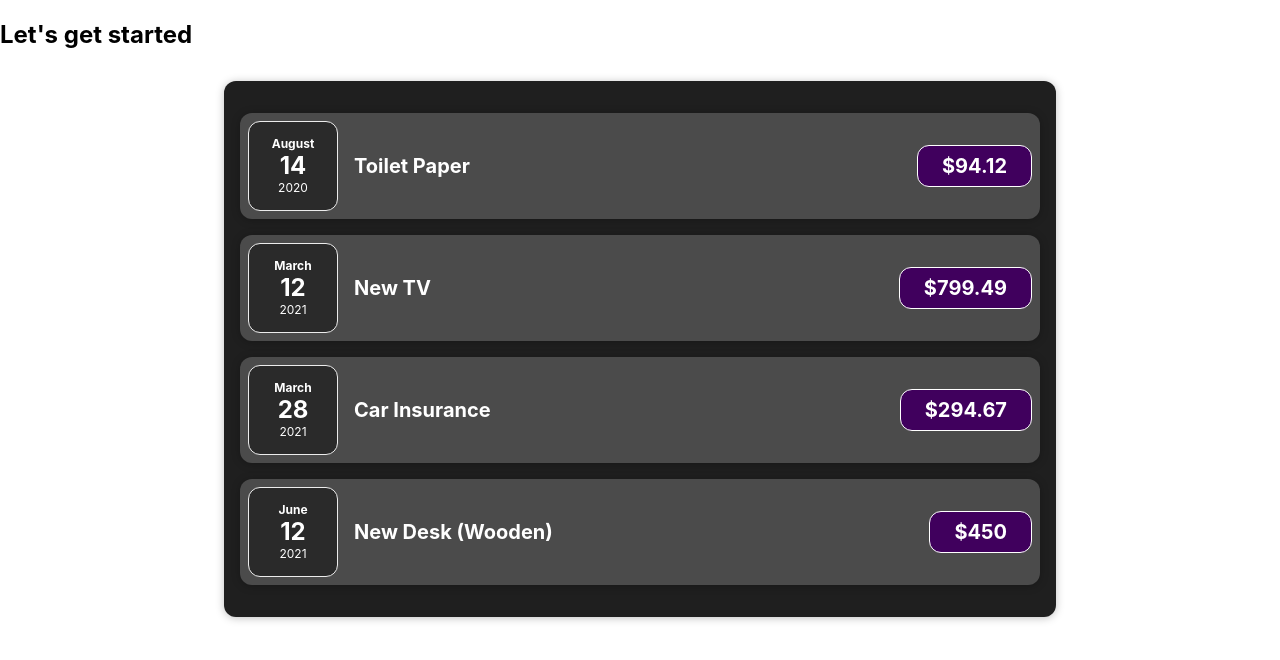
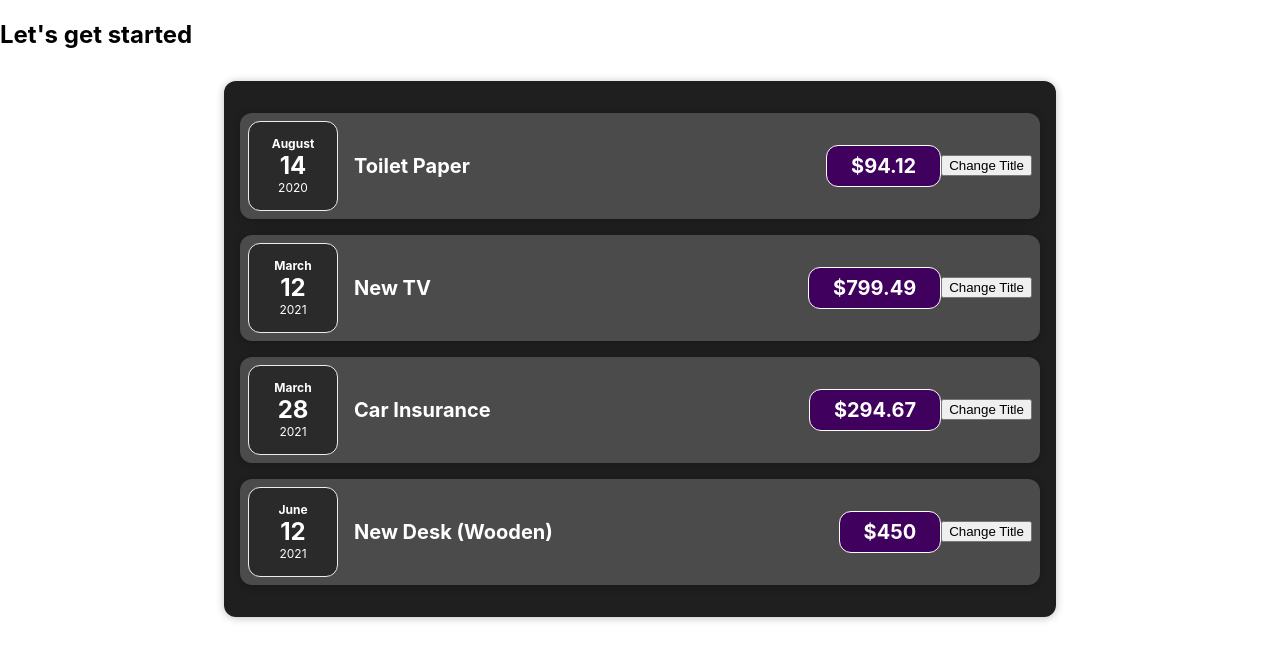
Before and after one commit to lioneltraore/react-course, a React (Create React App) app in the folder project-init/: page / in a window 1280 px wide. Shown: the top 660 px of the page. Built offline with nearby package versions, Linux system fonts and the light colour scheme.

Commit message:
add state

```diff
--- a/project-init/src/App.js
+++ b/project-init/src/App.js
@@ -1,5 +1,5 @@
 import './App.css';
-import Expenses from './components/Expenses';
+import Expenses from './components/Expenses/Expenses';
 
 function App() {
   const expenses = [
--- a/project-init/src/components/ExpenseItem.js
+++ b/project-init/src/components/Expenses/ExpenseItem.js
@@ -1,16 +1,26 @@
+import {useState} from 'react';
 import ExpenseDate from './ExpenseDate';
-import Card from './Card';
+import Card from '../UI/Card';
 import './ExpenseItem.scss';
 
 function ExpenseItem(props) {
+
+    const [title, setTitle] = useState(props.title);
+
+    const clickHandler = ()=> {
+        console.log('button clicked!');
+        setTitle('Updated');
+    }
 
     return (
         <Card className='expense-item'>
             <ExpenseDate date = {props.date} />
             <div className='expense-item__description'>
-                <h2>{props.title}</h2>
+                <h2>{title}</h2>
                 <div className='expense-item__price'>${props.amount}</div>
             </div>
+
+            <button onClick={clickHandler}>Change Title</button>
         </Card>
     );
 }
--- a/project-init/src/components/Expenses.js
+++ b/project-init/src/components/Expenses/Expenses.js
@@ -1,5 +1,5 @@
 import ExpenseItem from "./ExpenseItem";
-import Card from "./Card";
+import Card from "../UI/Card";
 import './Expenses.scss';
 
 function Expenses(props) {
```
Also changed, not shown: project-init/src/components/Expenses/ExpenseDate.js (renamed from project-init/src/components/ExpenseDate.js), project-init/src/components/Expenses/ExpenseItem.scss (renamed from project-init/src/components/ExpenseItem.scss), project-init/src/components/Expenses/Expenses.scss (renamed from project-init/src/components/Expenses.scss), project-init/src/components/UI/Card.js (renamed from project-init/src/components/Card.js), project-init/src/components/UI/Card.scss (renamed from project-init/src/components/Card.scss).
